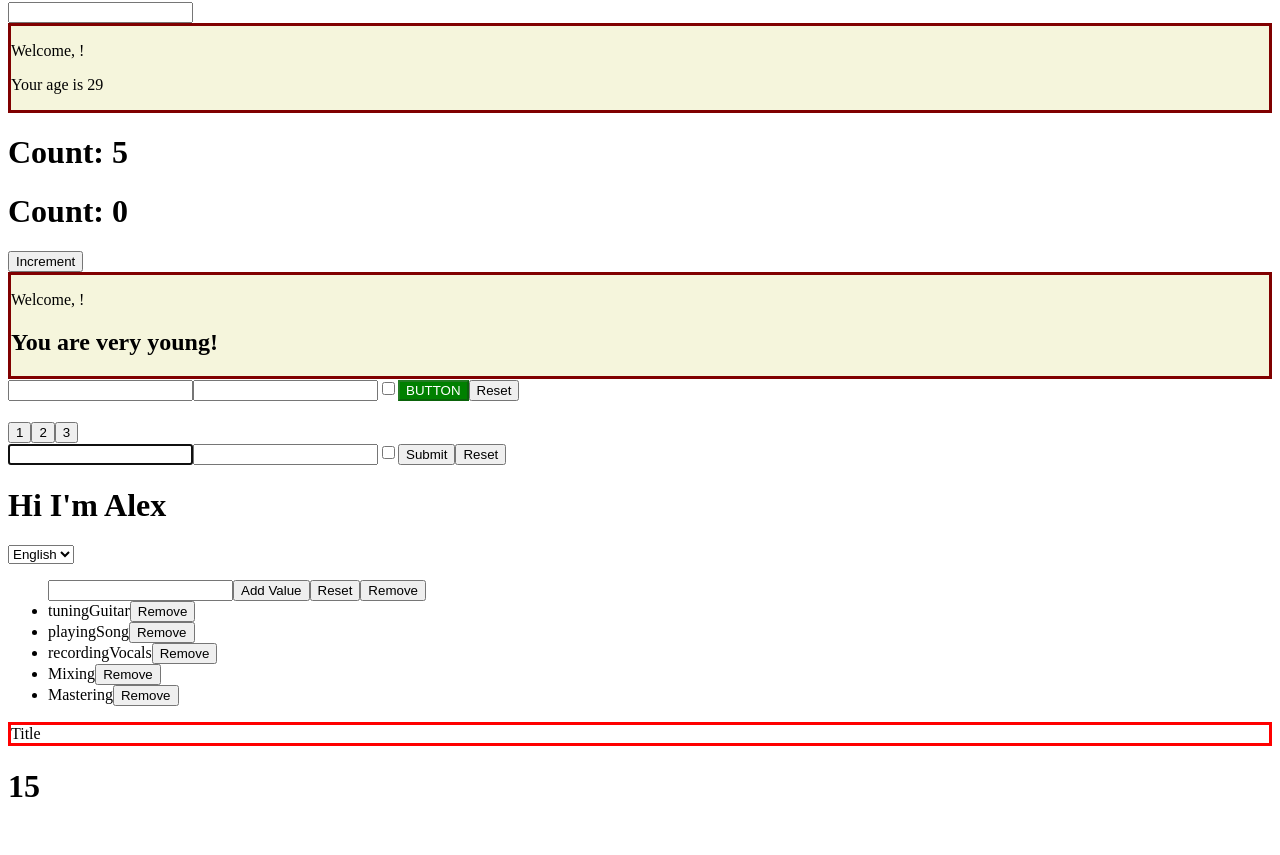
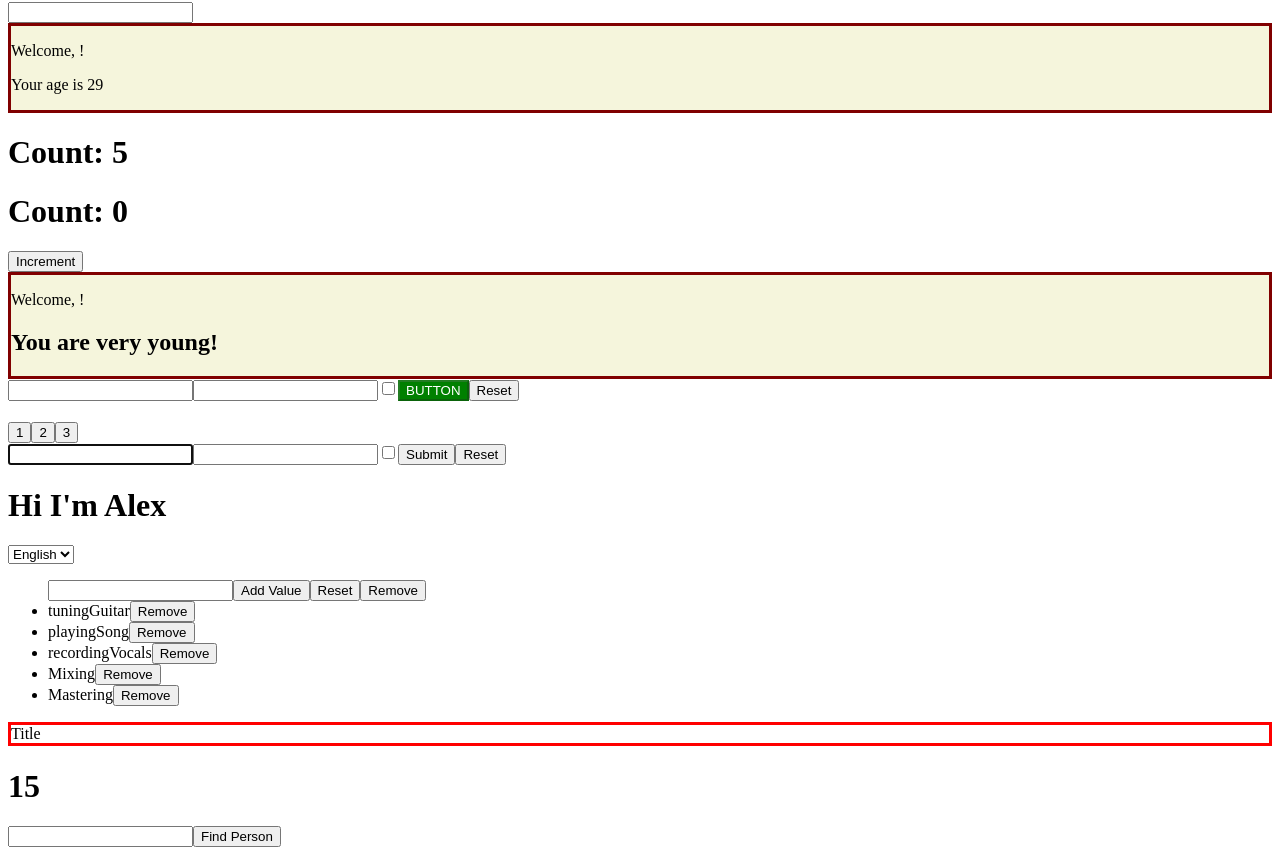
Before and after one commit to AlexRicci93/REACT-EXERCISES, a React (Create React App) app: page / in a window 1280 px wide. Shown: the part 112-967 px from the top of the page. Before the commit the page ends 938 px from the top, so only its background shows below. Built offline with nearby package versions, Linux system fonts and the light colour scheme; no server answers.

Commit message:
useState-04

```diff
--- a/src/App.js
+++ b/src/App.js
@@ -12,6 +12,7 @@ import { Container } from './Container'
 import { Language } from './Language'
 import { Sum } from './Sum'
 import { GithubUser } from './GithubUser'
+import { GithubUserList } from './GithubUserList'
 
 
 export class App extends REACT.Component {
@@ -47,7 +48,7 @@ export class App extends REACT.Component {
                 />
                 <Container title="Title"/>
                 <Sum numbers={[1, 2, 3, 4, 5]}/>
-                <GithubUser username="AlexRicci93"/>
+                <GithubUserList/>
             </div>
         )
     }
--- /dev/null
+++ b/src/GithubUserList.js
@@ -0,0 +1,42 @@
+import { useEffect, useState } from "react"
+import { GithubUser } from "./GithubUser"
+
+
+
+
+export function GithubUserList() {
+
+    const [input, setInput] = useState('')
+    const [array, setArray] = useState([])
+
+
+
+    function handleInputChange(event) {
+        const value = event.target.value
+        setInput(value)
+    }
+
+
+    function handleButton() {
+
+        setArray([...array, input])
+    }
+
+    useEffect(()=>{
+
+    },[array])
+
+    return (
+        <>
+        <input value={input} onChange={handleInputChange}></input>
+        <button onClick={handleButton}>Find Person</button>
+
+        <div>
+            {array.map((user, index) => (
+                <GithubUser  username={user} key={index}/>
+            ))}
+        </div>
+
+        </>
+    )
+}
```
